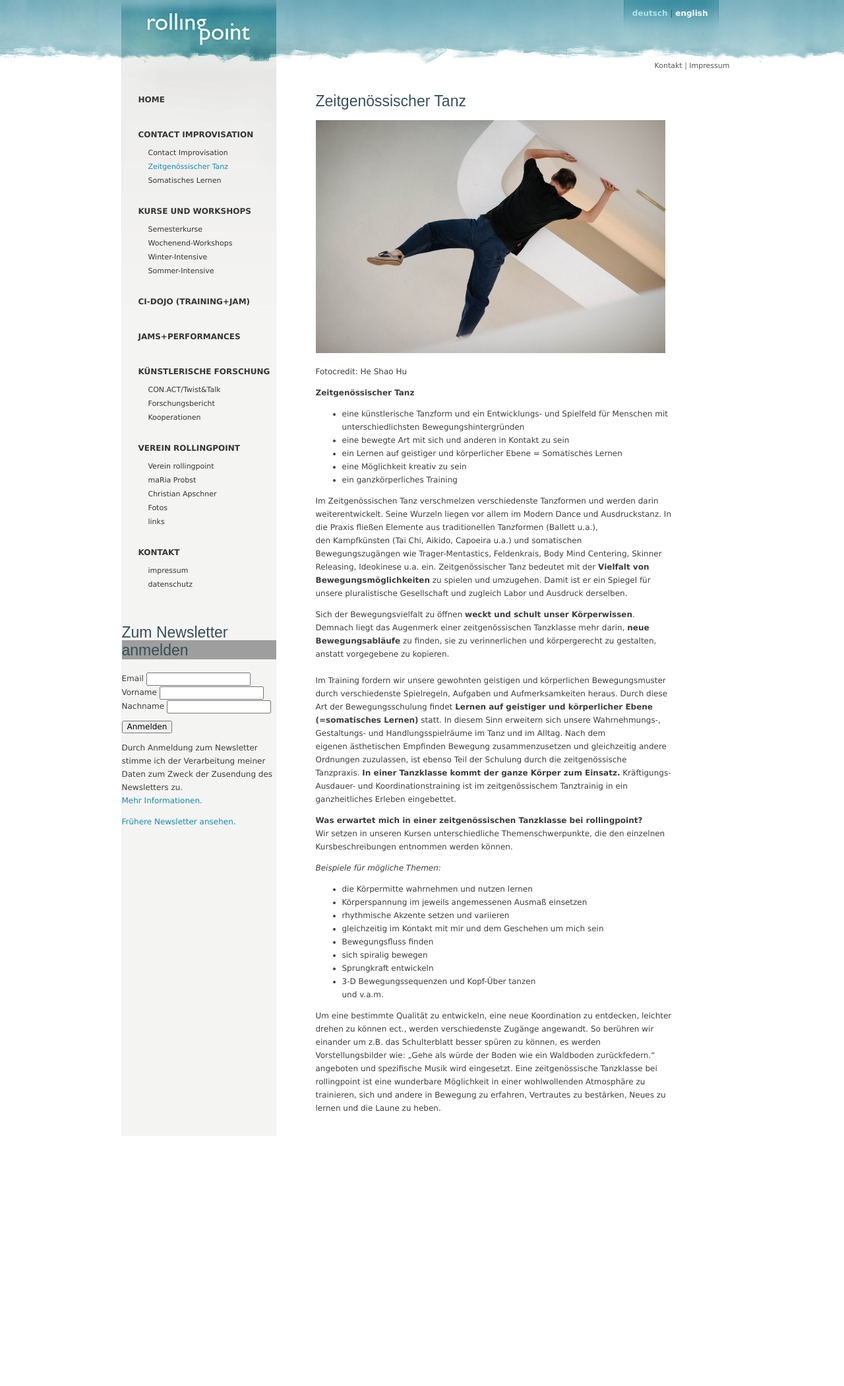
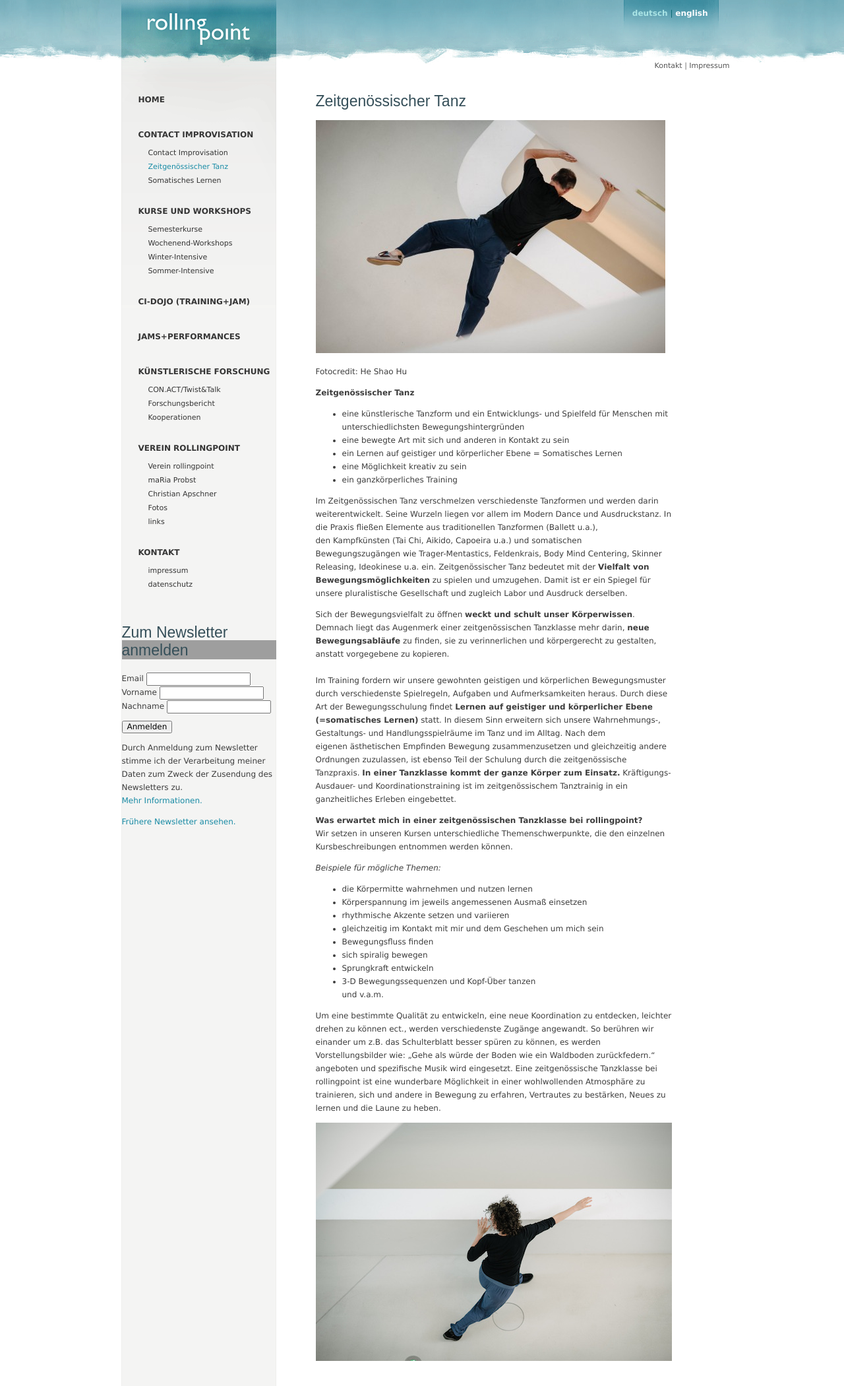
Before and after one commit to manulari/rollingpointat, a Jekyll site: the page built from _all_pages/contemporary.md, in a window 1280 px wide. Shown: the whole page at 66% size. Built offline with Jekyll 4.4.1, drawn with Linux system fonts in a browser that asks for light colours; comment, search, counter and statistics services are not loaded; before the commit the page ends 1721 px from its top, so only the background shows below that; grey boxes are pictures that could not be loaded.

Commit message:
Update page “contemporary”

```diff
--- a/_all_pages/contemporary.md
+++ b/_all_pages/contemporary.md
@@ -38,3 +38,5 @@ Wir setzen in unseren Kursen unterschiedliche Themenschwerpunkte, die den einzel
   und v.a.m.
 
 Um eine bestimmte Qualität zu entwickeln, eine neue Koordination zu entdecken, leichter drehen zu können ect., werden verschiedenste Zugänge angewandt. So berühren wir einander um z.B. das Schulterblatt besser spüren zu können, es werden Vorstellungsbilder wie: „Gehe als würde der Boden wie ein Waldboden zurückfedern.“ angeboten und spezifische Musik wird eingesetzt. Eine zeitgenössische Tanzklasse bei rollingpoint ist eine wunderbare Möglichkeit in einer wohlwollenden Atmosphäre zu trainieren, sich und andere in Bewegung zu erfahren, Vertrautes zu bestärken, Neues zu lernen und die Laune zu heben.
+
+![](/assets/uploads/heshaohui.rollingpoint-wu-fotos.076.jpg)
```
Also changed, not shown: assets/uploads/heshaohui.rollingpoint-wu-fotos.076.jpg (added).
